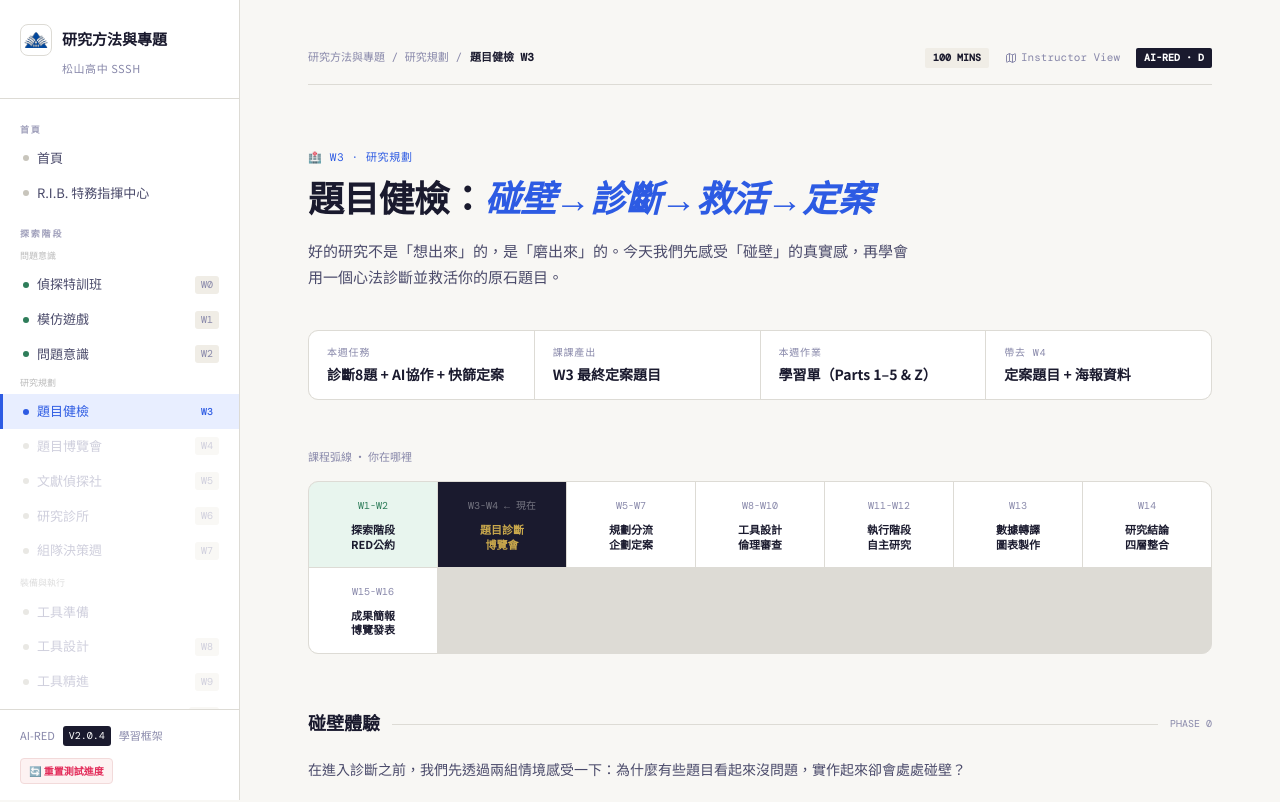
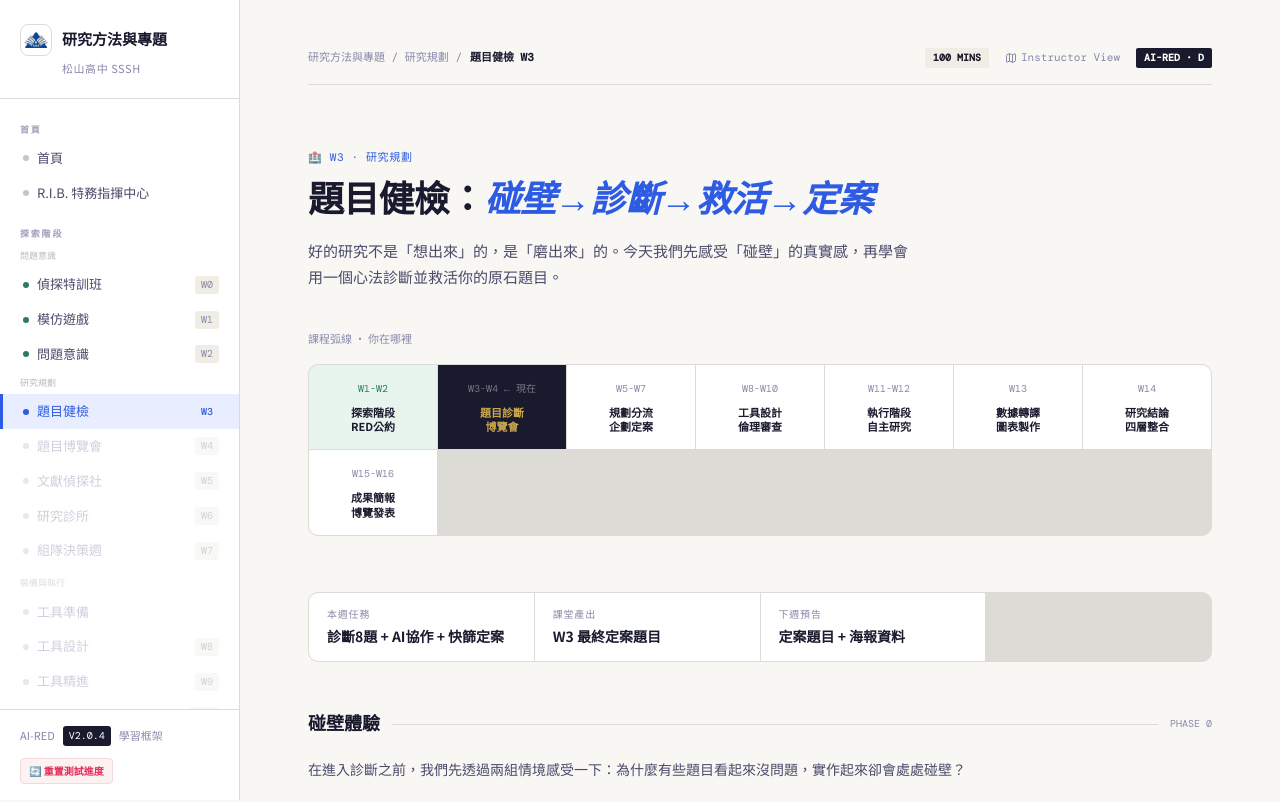
Before and after one commit to Ivanchen114/research-navigator, a React (Vite) app: page /w3 in a window 1280 px wide. Shown: the top 802 px of the page. Built offline with nearby package versions, Linux system fonts and the light colour scheme.

Commit message:
更新: 2026-03-13 12:57

```diff
--- a/src/pages/Wizard.jsx
+++ b/src/pages/Wizard.jsx
@@ -63,21 +63,6 @@ export const Wizard = () => {
                     好的研究不是「想出來」的，是「磨出來」的。今天我們先感受「碰壁」的真實感，再學會用一個心法診斷並救活你的原石題目。
                 </p>
 
-                {/* META STRIP */}
-                <div className="meta-strip">
-                    {[
-                        { label: '本週任務', value: '診斷8題 + AI協作 + 快篩定案' },
-                        { label: '課課產出', value: 'W3 最終定案題目' },
-                        { label: '本週作業', value: '學習單（Parts 1–5 & Z）' },
-                        { label: '帶去 W4', value: '定案題目 + 海報資料' }
-                    ].map((item, idx) => (
-                        <div key={idx} className="meta-item">
-                            <div className="meta-label">{item.label}</div>
-                            <div className="meta-value">{item.value}</div>
-                        </div>
-                    ))}
-                </div>
-
                 {/* COURSE ARC */}
                 <div className="mb-14">
                     <div className="text-[11px] text-[#8888aa] mb-4">課程弧線 · 你在哪裡</div>
@@ -91,6 +76,20 @@ export const Wizard = () => {
                     </div>
                 </div>
             </header>
+
+            {/* META STRIP */}
+            <div className="meta-strip">
+                {[
+                    { label: '本週任務', value: '診斷8題 + AI協作 + 快篩定案' },
+                    { label: '課堂產出', value: 'W3 最終定案題目' },
+                    { label: '下週預告', value: '定案題目 + 海報資料' }
+                ].map((item, idx) => (
+                    <div key={idx} className="meta-item">
+                        <div className="meta-label">{item.label}</div>
+                        <div className="meta-value">{item.value}</div>
+                    </div>
+                ))}
+            </div>
 
             {/* PHASE 0: OBSTACLE EXPERIENCE */}
             <div className="w3-section-head"><h2>碰壁體驗</h2><div className="line"></div><div className="mono">PHASE 0</div></div>
```
